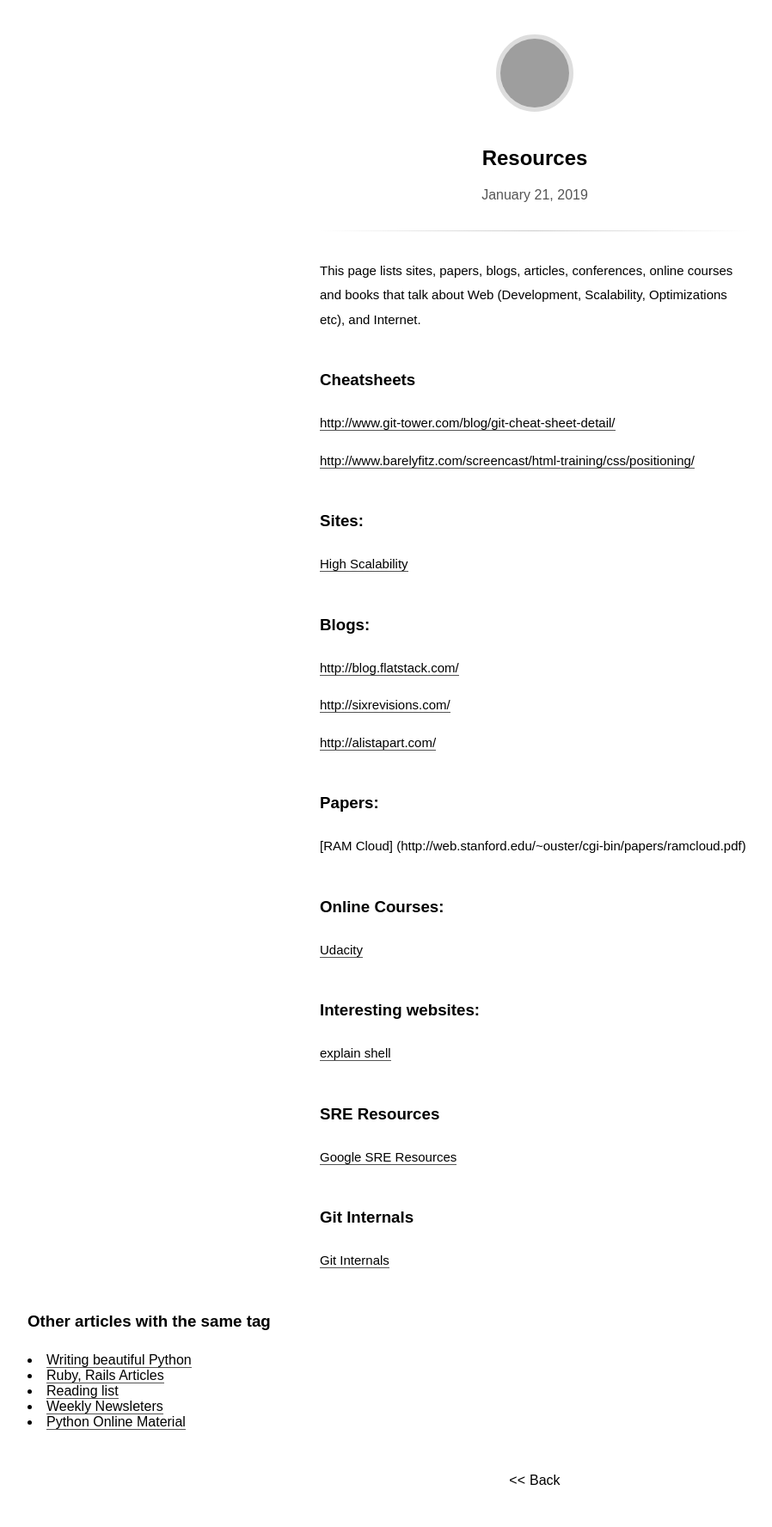
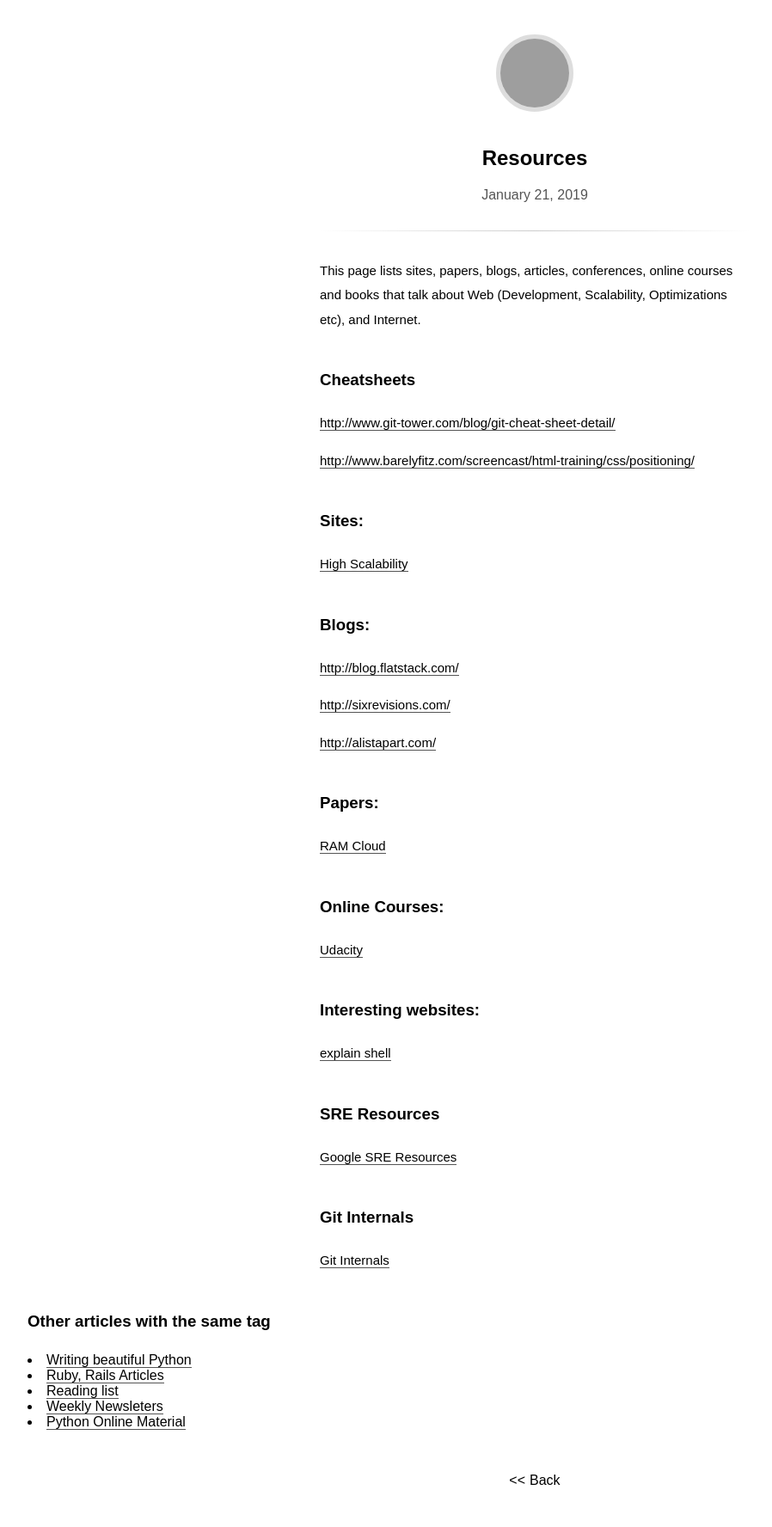
Before and after one commit to goutham2027/pythonforhumans, a Jekyll site: the page built from _posts/2019-01-21-Resources.md, in a window 1280 px wide. Shown: the whole page at 86% size, without its empty margins (18-916 px from the left). Built offline with Jekyll 4.4.1, drawn with Linux system fonts in a browser that asks for light colours; some web fonts are replaced; part of the change alters nothing that is shown; grey boxes are pictures that could not be loaded.

```diff
--- a/_posts/2019-01-21-Resources.md
+++ b/_posts/2019-01-21-Resources.md
@@ -26,11 +26,11 @@ This page lists sites, papers, blogs, articles, conferences, online courses and
 
 ### Papers:
 
-[RAM Cloud] (http://web.stanford.edu/~ouster/cgi-bin/papers/ramcloud.pdf)
+[RAM Cloud](http://web.stanford.edu/~ouster/cgi-bin/papers/ramcloud.pdf)
 
 ### Online Courses:
 
-[Udacity](https://www.udacity.com/)
+[Udacity](https://www.udacity.com/course/introduction-to-python--ud1110)
 
 ### Interesting websites:
 [explain shell](http://explainshell.com/)
```
